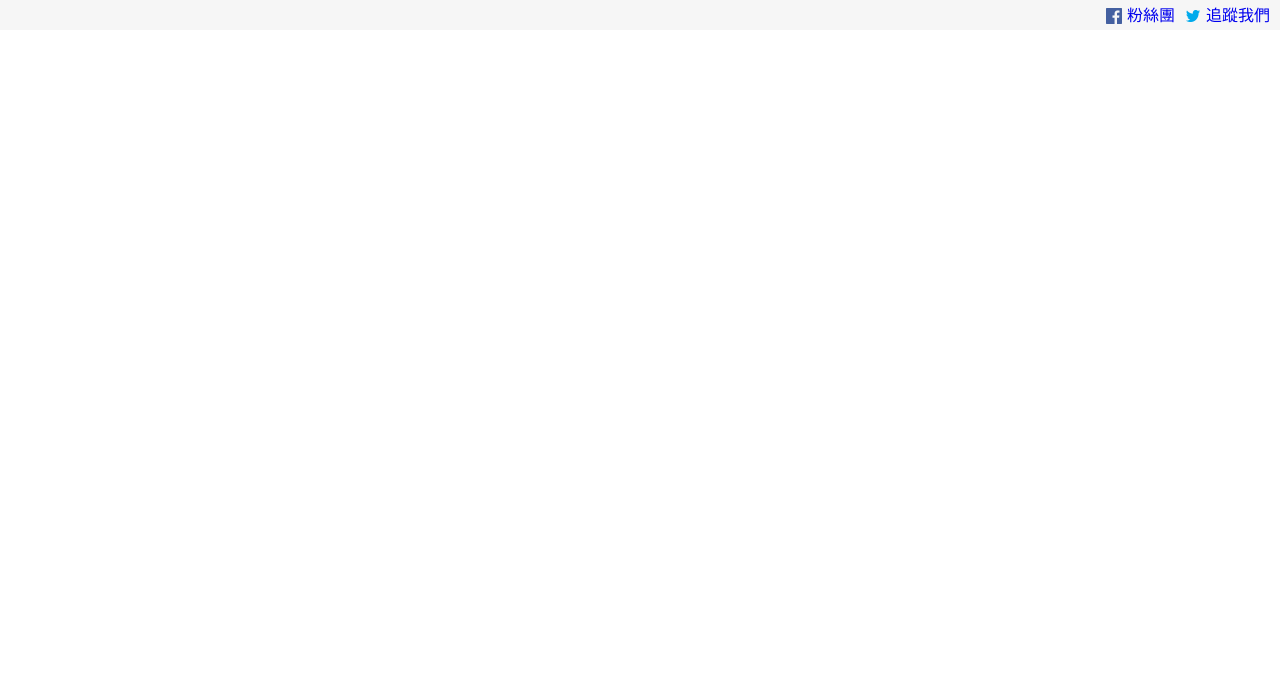
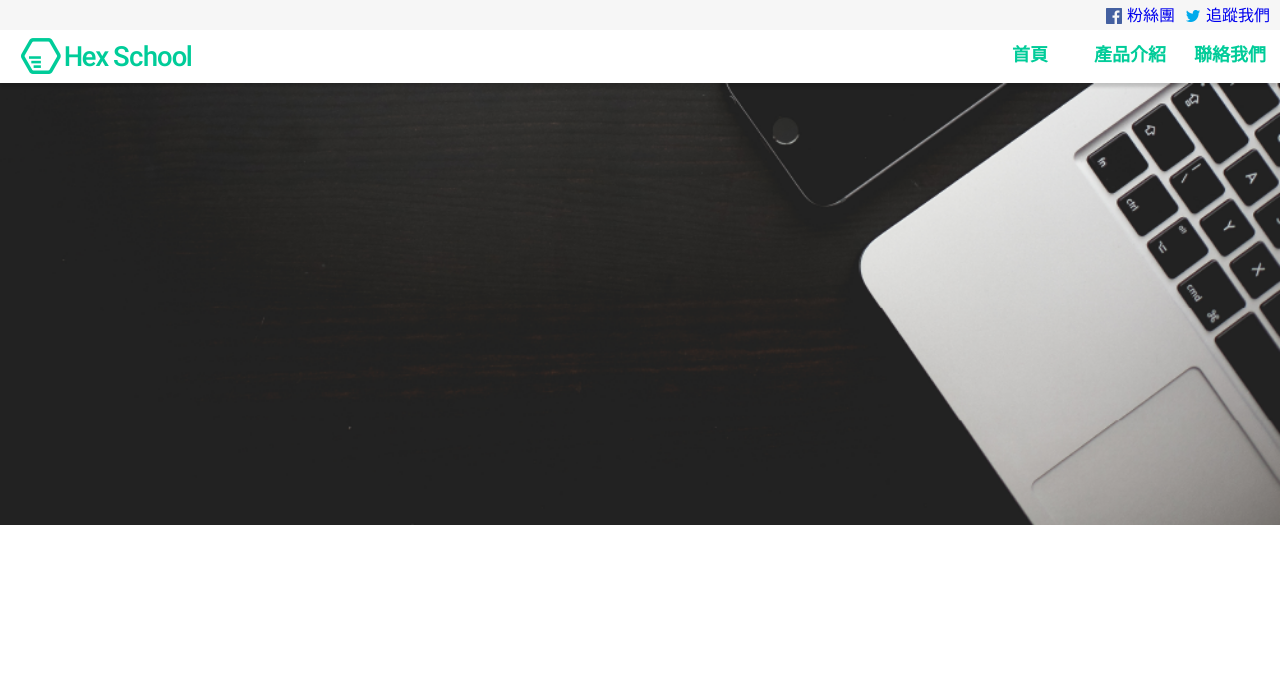
Before and after one commit to winds811012/HtmlCssPractice, a plain HTML site: page index.html in a window 1280 px wide. Drawn offline with nearby package versions, Linux system fonts and the light colour scheme.

Commit message:
add menu and banner

```diff
--- a/all.css
+++ b/all.css
@@ -21,3 +21,31 @@
   float: left;
   margin-left: 5px;
 }
+.menu ul {
+  float: right;
+}
+.menu ul li {
+  float: left;
+  display: block;
+  height: 50px;
+  width: 100px;
+  line-height: 50px;
+  text-align: center;
+  font-family: "微軟正黑體";
+  font-size: large;
+  font-weight: 600;
+  color: #00cc99;
+}
+.menu ul li:hover {
+  border-bottom: 5px solid #00cc99;
+  cursor: pointer;
+
+}
+
+.body .banner{
+  height: 600px;
+/* background-color: #00cc99; */
+  background-image: url("./img/banner.png");
+  background-repeat: no-repeat;
+  background-size: 100%;
+}
--- a/index.html
+++ b/index.html
@@ -32,11 +32,19 @@
         </ul>
       </div>
       <div class="menu">
-
-
+        <a href="#"><img class="logo" src="./img/logo.png" alt="logo"/></a>
+        <ul>
+          <li>首頁</li>
+          <li>產品介紹</li>
+          <li>聯絡我們</li>
+        </ul>
       </div>
     </div>
-    <div class="body"></div>
+    <div class="body">
+      <div class="banner"></div>
+
+      <!-- <img src="./img/banner.png" alt="banner"> -->
+    </div>
     <div class="footer"></div>
   </body>
 </html>
```
